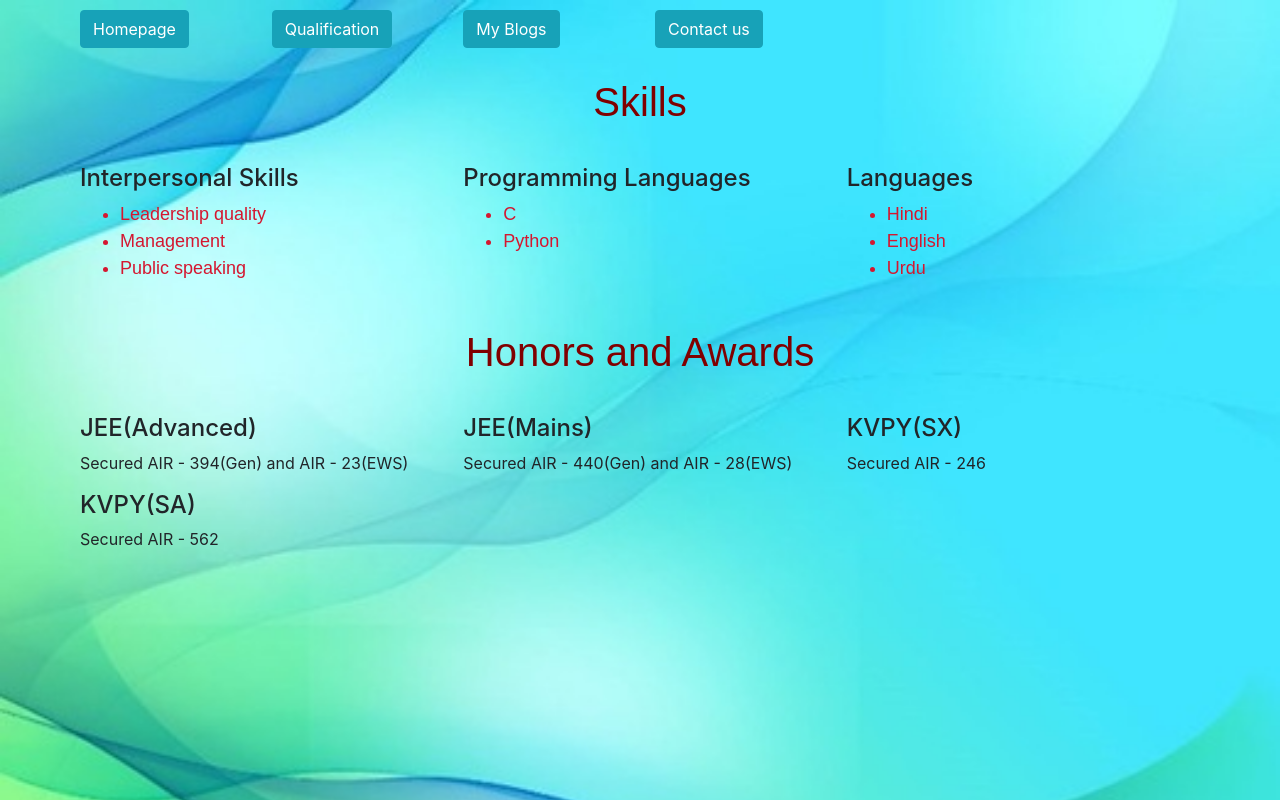
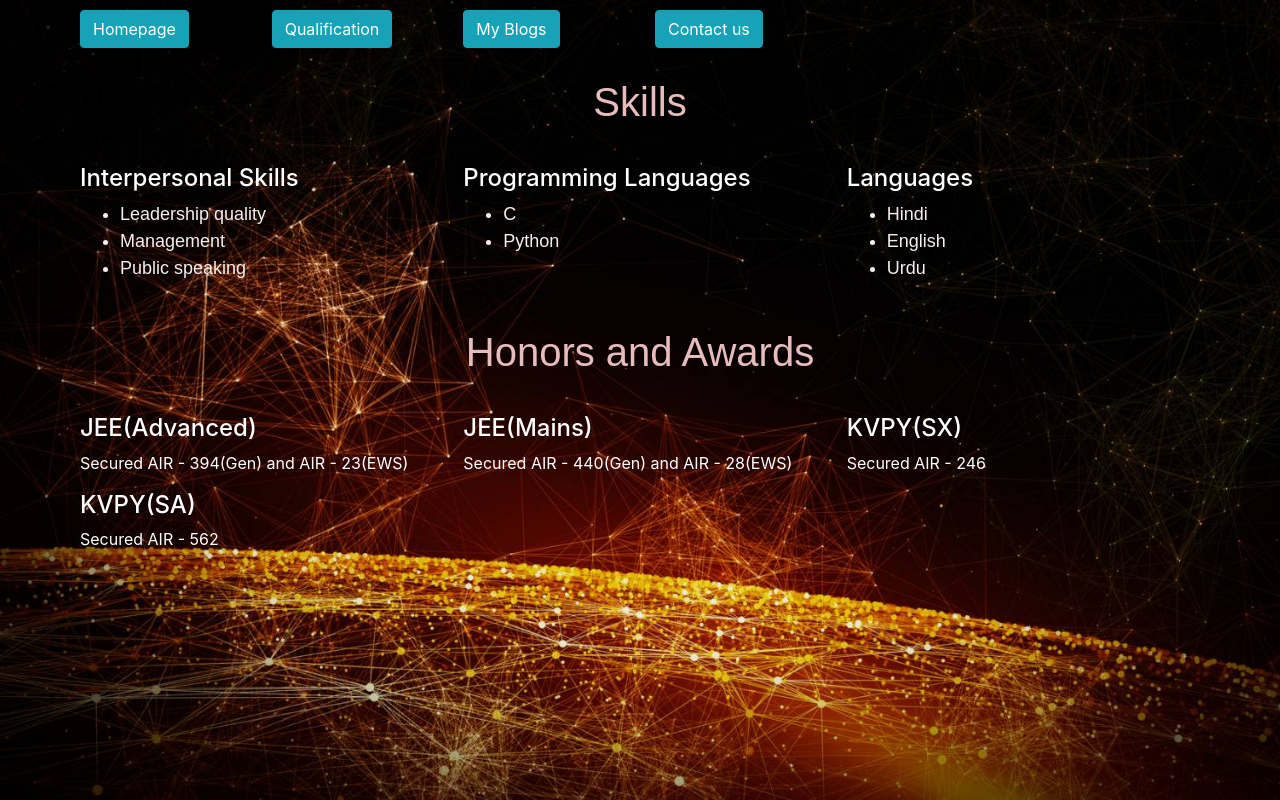
Before and after one commit to vinayagrahari/vinayagrahari.github.io, a plain HTML site: page qualifications.html in a window 1280 px wide. Drawn offline with nearby package versions, Linux system fonts and the light colour scheme.

Commit message:
Change background image

```diff
--- a/contact.scss
+++ b/contact.scss
@@ -14,8 +14,9 @@ form {
 }
 
 body {
-    background-image: url("images/back.jpg");
+    background-image: url("images/back_image.jpeg");
     background-repeat: no-repeat;
     background-attachment: fixed;
     background-size: cover;
+    color: white;
   }
--- a/qual.scss
+++ b/qual.scss
@@ -1,14 +1,15 @@
 body {
-    background-image: url("images/back.jpg");
+    background-image: url("images/back_image.jpeg");
     background-repeat: no-repeat;
     background-attachment: fixed;
     background-size: cover;
+    color: white;
 }
 h1 {
     @extend %message;
     text-align: center;
     font-size: 160;
-    color: maroon;;
+    color: rgb(231, 188, 188);;
     padding: 30px;
 }
 %message {
@@ -28,7 +29,7 @@ h1 {
 .col-6 p, ul {
     @extend %message;
     font-size: 18px;
-    color: rgb(212, 23, 48);
+    color: rgb(247, 238, 239);
 }
 .container {
     padding: 10px;
```
Also changed, not shown: blog.html (+2 -1 lines), index.html (+3 -2 lines), contact.css, images/back_image.jpeg (added), qual.css, 2 other files.
